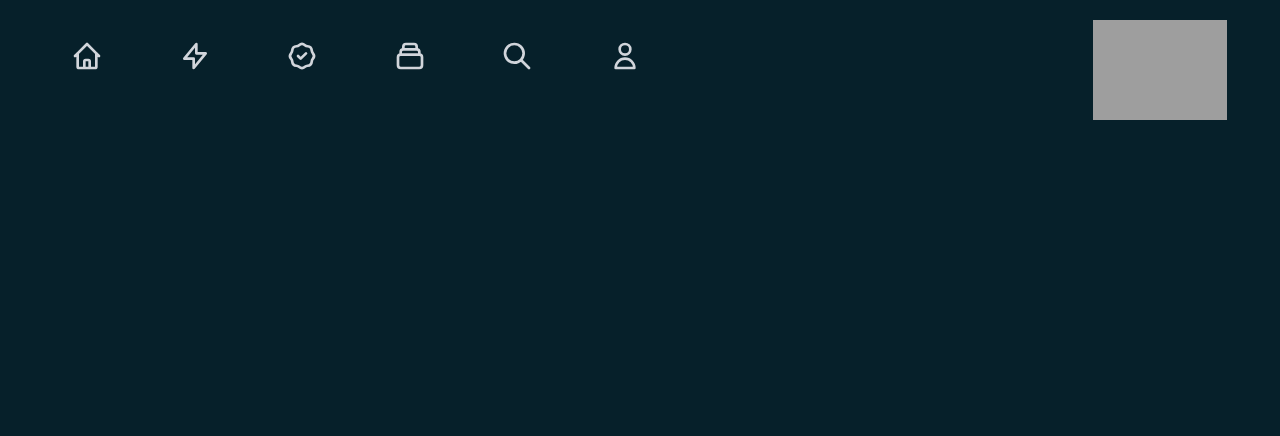
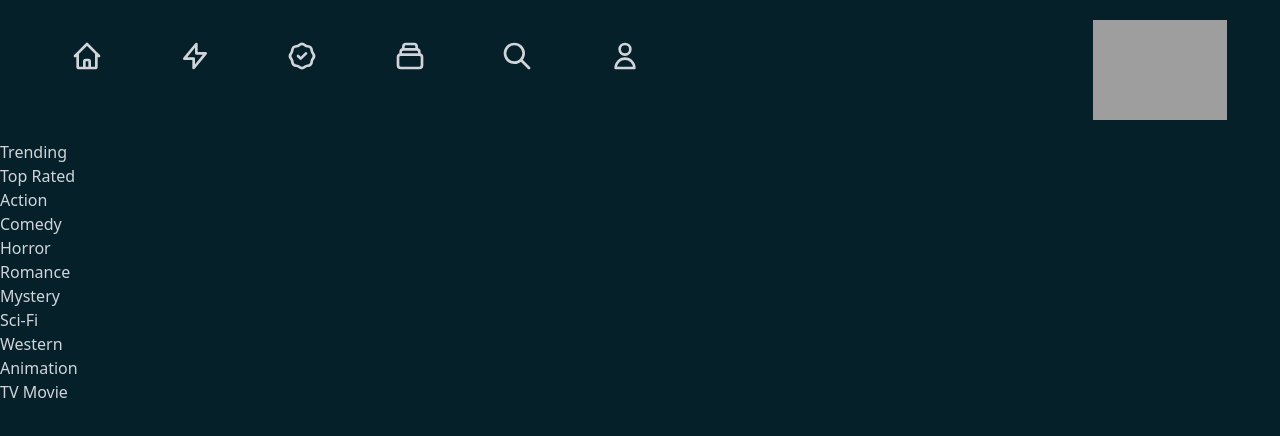
Before and after one commit to telmo-bidart/falsehulu, a Next.js app: page / in a window 1280 px wide. Shown: the top 436 px of the page. Built offline with nearby package versions, Linux system fonts and the light colour scheme; no server answers; grey boxes are pictures that could not be loaded.

Commit message:
feat(request): added utils and navbar

```diff
--- /dev/null
+++ b/components/Nav.js
@@ -0,0 +1,13 @@
+import requests from "../utils/requests"
+
+function Nav() {
+    return (
+        <nav>
+            <div>{Object.entries(requests).map(([key, { title, url }]) => (
+                <h2 key={key}>{title}</h2>
+            ))}</div>
+        </nav>
+    )
+}
+
+export default Nav
--- a/pages/index.js
+++ b/pages/index.js
@@ -1,6 +1,7 @@
 import Head from 'next/head'
 import Image from 'next/image'
 import Header from '../components/Header'
+import Nav from '../components/Nav'
 
 export default function Home() {
   return (
@@ -11,6 +12,7 @@ export default function Home() {
         <link rel="icon" href="/favicon.ico" />
       </Head>
       <Header />
+      <Nav />
     </div>
   )
 }
--- /dev/null
+++ b/utils/requests.js
@@ -0,0 +1,48 @@
+const API_KEY = process.env.API_KEY;
+
+export default {
+    fetchTrending: {
+        title: 'Trending',
+        url: `/trending/all/week?api_key=${API_KEY}&language=en-US`
+    },
+    fetchTopRated: {
+        title: 'Top Rated',
+        url: `/movie/top_rated?api_key=${API_KEY}&language=en-US`,
+    },
+    fetchActionMovies: {
+        title: 'Action',
+        url: `/discover/movie?api_key=${API_KEY}&with_genres=28`,
+    },
+    fetchComedyMovies: {
+        title: 'Comedy',
+        url: `/discover/movie?api_key=${API_KEY}&with_genres=35`
+    },
+    fetchHorrorMovies: {
+        title: 'Horror',
+        url: `/discover/movie?api_key=${API_KEY}&with_genres=27`
+    },
+    fetchRomanceMovies: {
+        title: 'Romance',
+        url: `/discover/movie?api_key=${API_KEY}&with_genres=10749`
+    },
+    fetchMysteryMovies: {
+        title: 'Mystery',
+        url: `/discover/movie?api_key=${API_KEY}&with_genres=9648`
+    },
+    fetchSciFi: {
+        title: 'Sci-Fi',
+        url: `/discover/movie?api_key=${API_KEY}&with_genres=878`
+    },
+    fetchWesternMovies: {
+        title: 'Western',
+        url: `/discover/movie?api_key=${API_KEY}&with_genres=37`
+    },
+    fetchAnimation: {
+        title: 'Animation',
+        url: `/discover/movie?api_key=${API_KEY}&with_genres=16`
+    },
+    fetchTV: {
+        title: 'TV Movie',
+        url: `/discover/movie?api_key=${API_KEY}&with_genres=10770`
+    },
+};
```
